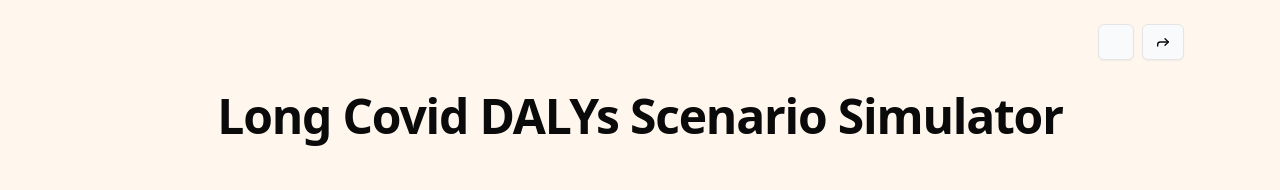
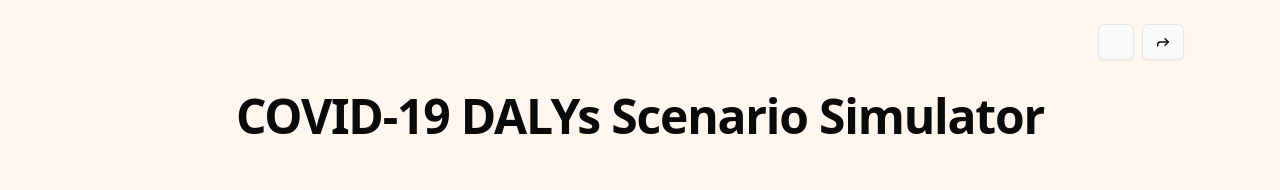
Before and after one commit to DevinCLane/long-covid-dalys, a React (Vite) app: page / in a window 1280 px wide. Shown: the top 190 px of the page. Built offline with nearby package versions, Linux system fonts and the light colour scheme; no server answers; some icons are missing; what @posthog/react would draw is missing.

Commit message:
change title of project

```diff
--- a/src/components/header.tsx
+++ b/src/components/header.tsx
@@ -2,12 +2,8 @@ export function Header() {
   return (
     <header className="pb-4 md:pt-2 md:pb-6 lg:pt-4 lg:pb-10">
       <h1 className="scroll-m-20 text-2xl font-extrabold tracking-tight md:text-4xl lg:text-5xl">
-        Long Covid DALYs Scenario Simulator
+        COVID-19 DALYs Scenario Simulator
       </h1>
-      {/* <p className="leading-7 not-first:mt-6">
-        Benefits of air cleaning interventions on COVID-19 infection and Long
-        COVID-related disability-adjusted life years: A policy simulation
-      </p> */}
     </header>
   );
 }
```
